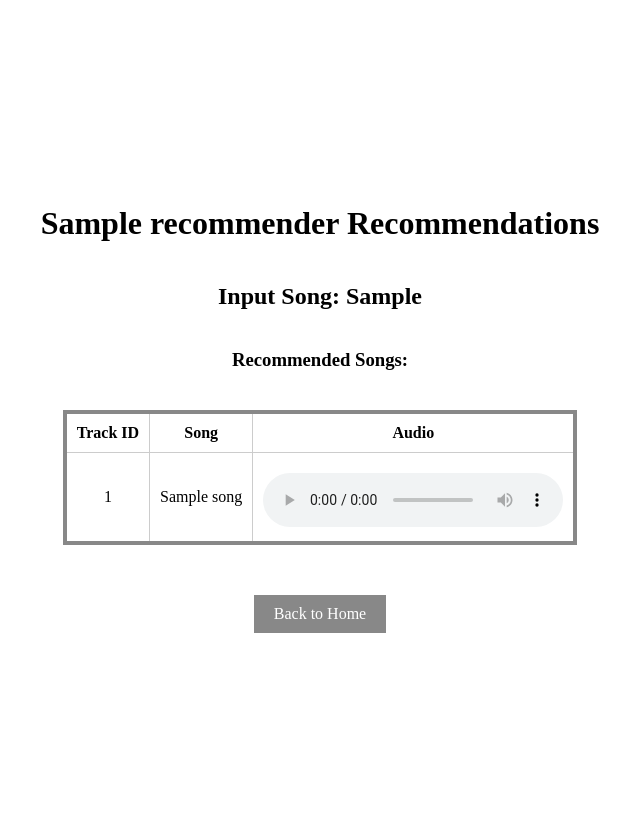
After one commit to DavidS36/Music-Recommender-App, a Flask app: template Music Recommender App/templates/results_tabular.html in a window 1280 px wide. The commit adds this page. Shown: the whole page, without its empty margins (320-960 px from the left). Run offline with Flask 3, Linux system fonts and the light colour scheme; the template is opened without the code that fills it: most values are stand-ins (such as "Sample title", 1, 10 or a date in 2020); parts of the project's set-up code (start-up, migrations or seed data) failed here and were passed over.

Commit message:
changes to Web App and adding Data Analysis

```diff
--- a/Music Recommender App/app.py
+++ b/Music Recommender App/app.py
@@ -69,21 +69,6 @@ def recommender_audio(input_track_id, features_scaled, track_id_list, bp_song, t
 def home():
     return render_template('index.html')
 
-@app.route('/search', methods=['GET'])
-def search():
-    query = request.args.get('query', '')  # Get the user's query from the request
-    if query:
-        # Filter songs that match the query (case insensitive)
-        matches = bp_song[bp_song['song'].str.contains(query, case=False, na=False) |
-                          bp_song['track_id'].astype(str).str.contains(query)]
-
-        # Return the top 5 matches (can be adjusted)
-        results = matches[['track_id', 'song']].head(5).to_dict(orient='records')
-    else:
-        results = []
-
-    return jsonify(results)
-
 @app.route('/recommend', methods=['POST'])
 def recommend():
     user_input = int(request.form['user_input'])  # Ensure the form in your HTML matches this field
@@ -98,34 +83,49 @@ def recommend():
     input_sample_uuid = sample_uuid[sample_uuid['track_id'] == user_input]['sample_uuid'].values[0]
     input_audio_path = f"static/audio_files/{input_sample_uuid}.mp3"
 
+    # Dictionary for color mapping based on recommender type
+    color_mapping = {
+        'Tabular Data': '#8AC926',
+        'Image Data': '#1982C4',
+        'Audio Data': '#FF595E'
+    }
+
     if recommender == 'Tabular Data':
         if user_input not in bp_tabular['track_id'].values:
             error_message = "This Track ID exists but is not included in this method, please try another recommender type"
             return render_template('error.html', error_message=error_message)
         else:
             recommendations = recommend_songs(user_input, bp_tabular, 5)
+            recommendations['audio_path'] = recommendations['track_id'].apply(
+                lambda track_id: f"static/audio_files/{sample_uuid[sample_uuid['track_id'] == track_id]['sample_uuid'].values[0]}.mp3")
+            recommendations_list = recommendations[['track_id', 'song', 'audio_path']].to_dict(orient='records')
+            return render_template('results_tabular.html', input_song=input_song_info, recommendations=recommendations_list, color=color_mapping['Tabular Data'])
+
     elif recommender == 'Image Data':
         if user_input not in list(image_track_ids_list):
             error_message = "This Track ID exists but is not included in this method, please try another recommender type"
             return render_template('error.html', error_message=error_message)
         else:
             recommendations = recommender_image(user_input, image_features_list, image_track_ids_list, bp_song, top_n=5)
+            recommendations['audio_path'] = recommendations['track_id'].apply(
+                lambda track_id: f"static/audio_files/{sample_uuid[sample_uuid['track_id'] == track_id]['sample_uuid'].values[0]}.mp3")
+            recommendations_list = recommendations[['track_id', 'song', 'audio_path']].to_dict(orient='records')
+            return render_template('results_image.html', input_song=input_song_info, recommendations=recommendations_list, color=color_mapping['Image Data'])
+
     elif recommender == 'Audio Data':
         if user_input not in list(audio_track_ids_list):
             error_message = "This Track ID exists but is not included in this method, please try another recommender type"
             return render_template('error.html', error_message=error_message)
         else:
             recommendations = recommender_audio(user_input, audio_features_list, audio_track_ids_list, bp_song, top_n=5)
+            recommendations['audio_path'] = recommendations['track_id'].apply(
+                lambda track_id: f"static/audio_files/{sample_uuid[sample_uuid['track_id'] == track_id]['sample_uuid'].values[0]}.mp3")
+            recommendations_list = recommendations[['track_id', 'song', 'audio_path']].to_dict(orient='records')
+            return render_template('results_audio.html', input_song=input_song_info, input_audio=input_audio_path, recommendations=recommendations_list, color=color_mapping['Audio Data'])
+
     else:
         recommendations = "Invalid recommender selected."
-
-    recommendations['audio_path'] = recommendations['track_id'].apply(
-        lambda track_id: f"static/audio_files/{sample_uuid[sample_uuid['track_id'] == track_id]['sample_uuid'].values[0]}.mp3")
-
-    recommendations_list = recommendations[['track_id', 'song', 'audio_path']].to_dict(orient='records')
-
-    # Pass both the input song info and the recommendations (with audio) to the template
-    return render_template('results.html', input_song=input_song_info, input_audio=input_audio_path, recommendations=recommendations_list)
+        return render_template('error.html', error_message=recommendations)
 
 votes = {'up': 0, 'down': 0}
 
--- /dev/null
+++ b/Music Recommender App/templates/results_tabular.html
@@ -0,0 +1,76 @@
+<!DOCTYPE html>
+<html lang="en">
+<head>
+    <meta charset="UTF-8">
+    <title>Recommendations</title>
+    <style>
+        body {
+            display: flex;
+            flex-direction: column;
+            align-items: center;
+            justify-content: center;
+            text-align: center;
+            min-height: 100vh;
+        }
+
+        table {
+            margin: 20px auto;
+            border-collapse: collapse;
+            border: 4px solid {{ color }}; /* Use the color based on recommender */
+        }
+
+        th, td {
+            padding: 10px;
+            border: 1px solid #ccc;
+        }
+
+        audio {
+            margin-top: 10px;
+        }
+
+        a {
+            margin-top: 20px;
+        }
+
+        .back-to-selection {
+            margin-top: 30px;
+            display: inline-block;
+            padding: 10px 20px;
+            background-color: {{ color }}; /* Use the same color for the button */
+            color: white;
+            text-decoration: none;
+        }
+    </style>
+</head>
+<body>
+    <h1>{{ recommender }} Recommendations</h1>
+    <h2>Input Song: {{ input_song }}</h2>
+
+    <h3>Recommended Songs:</h3>
+    <table>
+        <thead>
+            <tr>
+                <th>Track ID</th>
+                <th>Song</th>
+                <th>Audio</th>
+            </tr>
+        </thead>
+        <tbody>
+            {% for row in recommendations %}
+            <tr>
+                <td>{{ row.track_id }}</td>
+                <td>{{ row.song }}</td>
+                <td>
+                    <audio controls>
+                        <source src="{{ row.audio_path }}" type="audio/mpeg">
+                        Your browser does not support the audio element.
+                    </audio>
+                </td>
+            </tr>
+            {% endfor %}
+        </tbody>
+    </table>
+
+    <a class="back-to-selection" href="/">Back to Home</a>
+</body>
+</html>
```
Also changed, not shown: Music Recommender App/templates/index.html (+28 -66 lines), Music Recommender App/templates/results.html (deleted, +0 -120 lines), Music Recommender App/templates/results_audio.html (added, +76 -0 lines), Music Recommender App/templates/results_image.html (added, +76 -0 lines), 1 other file.
